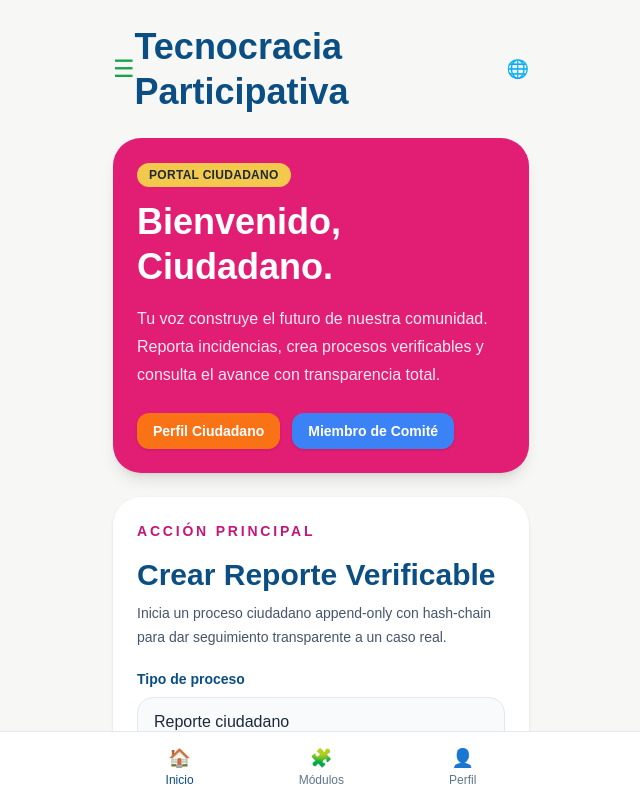
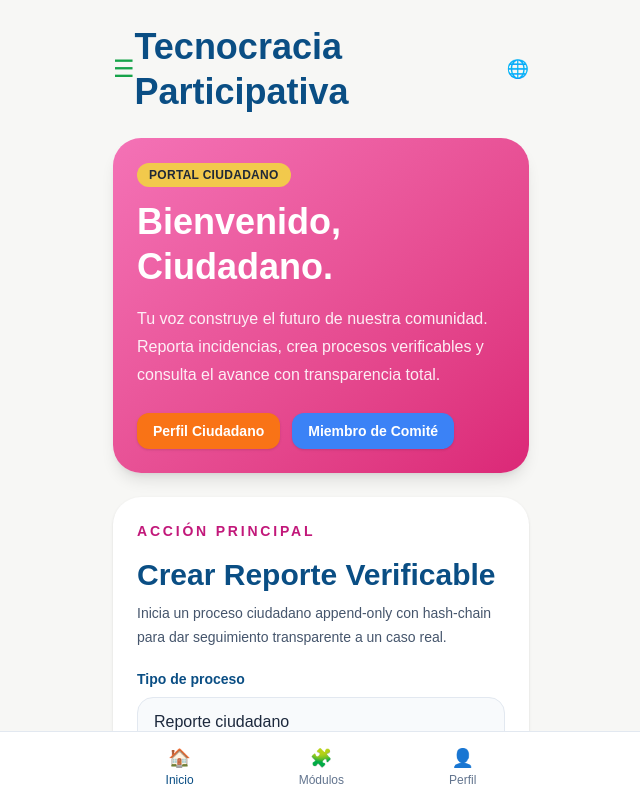
Before and after one commit to TecnocraciaParticipativaMexico/Plataforma, a Next.js app in the folder web/: page / in a window 1280 px wide. Shown: the top 800 px of the page, without its empty margins (319-959 px from the left). Built offline with nearby package versions, Linux system fonts and the light colour scheme.

Commit message:
fix: corregir botones del hero y ajustar titulo

```diff
--- a/web/app/page.tsx
+++ b/web/app/page.tsx
@@ -56,7 +56,7 @@ export default function Home() {
           <button className="text-lg">🌐</button>
         </header>
 
-        <section className="mb-6 rounded-[28px] bg-[#E11D74] p-6 text-white shadow-lg">
+        <section className="mb-6 rounded-[28px] bg-gradient-to-br from-[#F472B6] to-[#DB2777] p-6 text-white shadow-lg">
           <div className="mb-3 inline-block rounded-full bg-[#F2C94C] px-3 py-1 text-xs font-bold tracking-wide text-[#1F2937]">
             PORTAL CIUDADANO
           </div>
```
